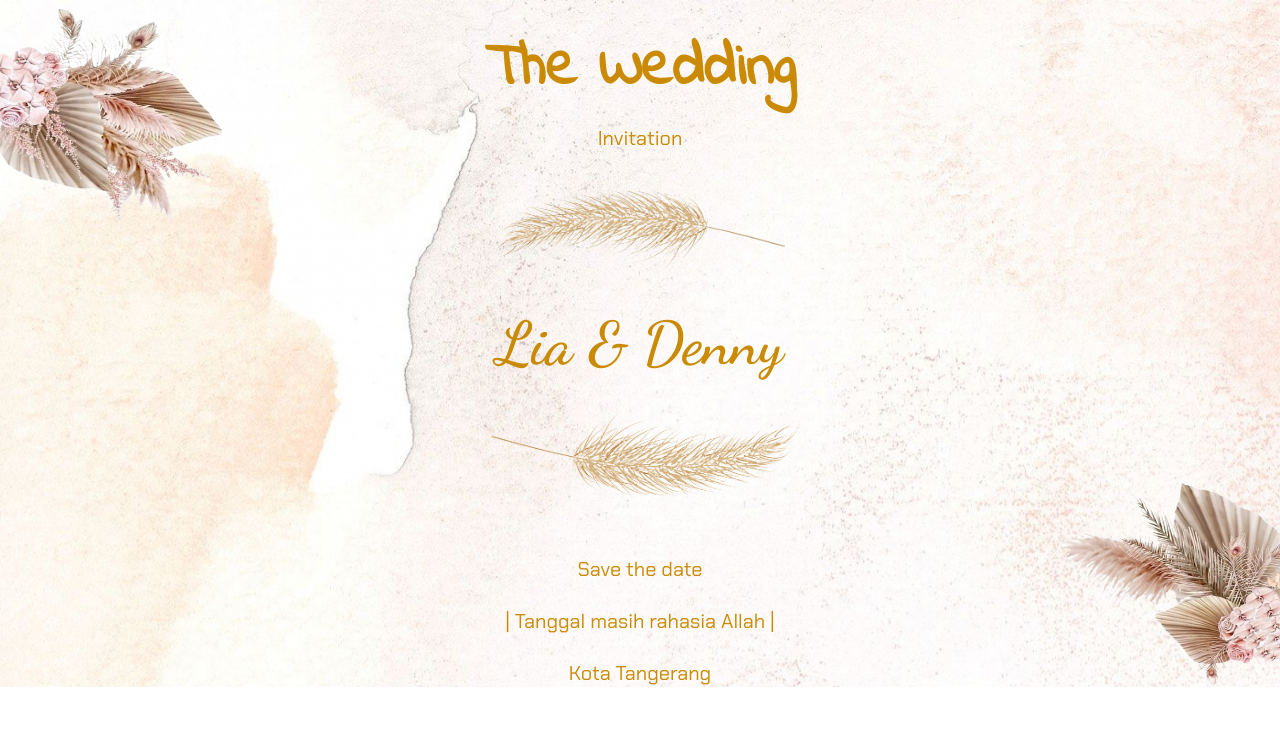
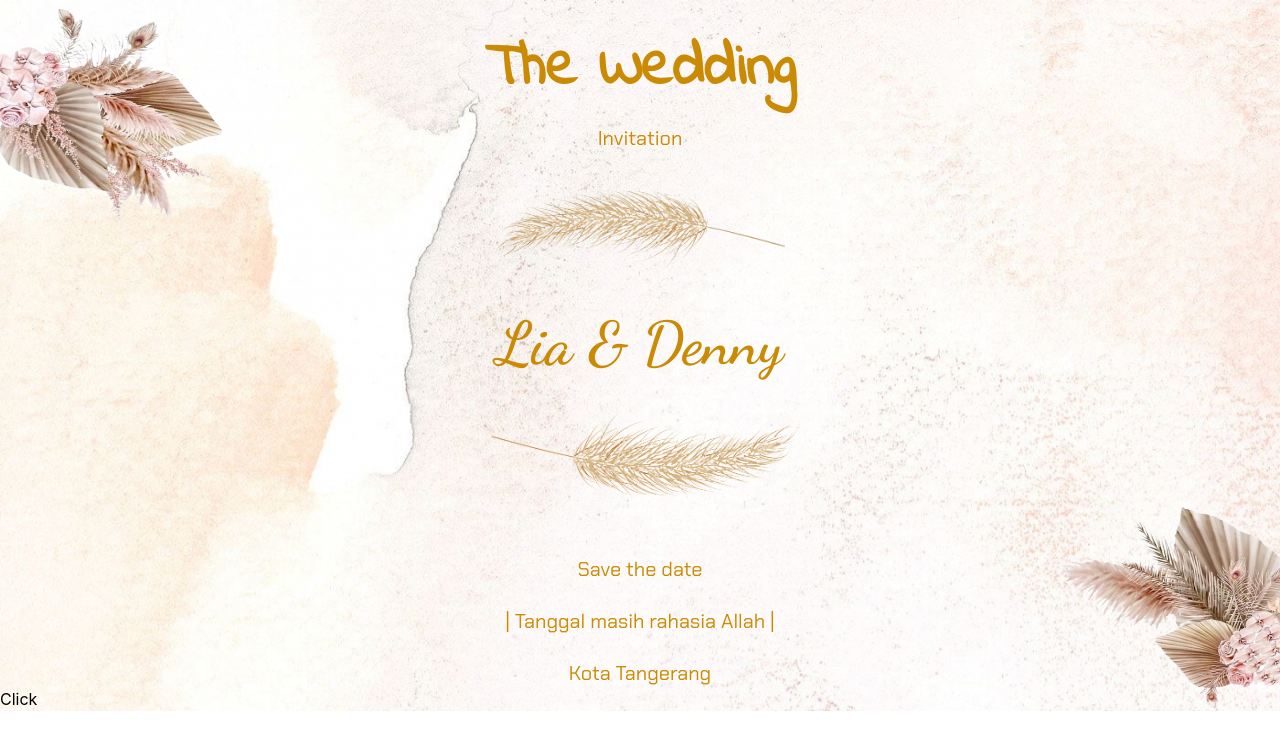
Before and after one commit to dennyrismanto/quen, a React (Vite) app: page / in a window 1280 px wide. Shown: the top 750 px of the page. Built offline with nearby package versions, Linux system fonts and the light colour scheme.

Commit message:
test link

```diff
--- a/src/components/home.jsx
+++ b/src/components/home.jsx
@@ -1,3 +1,4 @@
+import { Link } from "wouter";
 import side_atas_image from "/src/public/photos/side_atas.png";
 import side_bawah_image from "/src/public/photos/side_bawah.png";
 import frame_atas_image from "/src/public/photos/frame_atas.png";
@@ -43,6 +44,9 @@ export const Home = () => {
           Kota Tangerang
         </p>
       </div>
+      <Link href="/location">
+        <button>Click</button>
+      </Link>
       <div class="flex justify-end items-end">
         <img
           class="w-32 h-32 -mt-9 md:w-56 md:h-56 md:-mt-60 md:rounded-none rounded-none"
```
